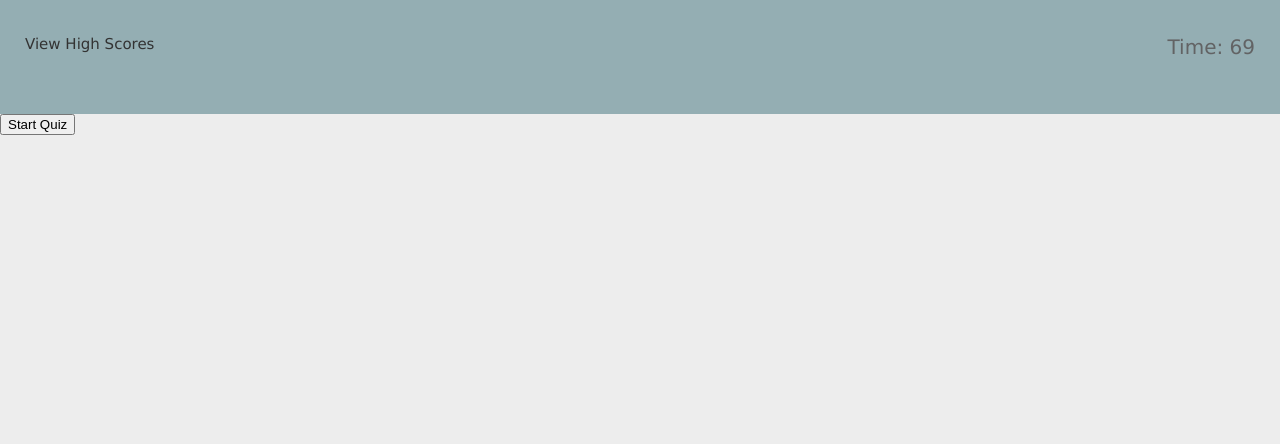
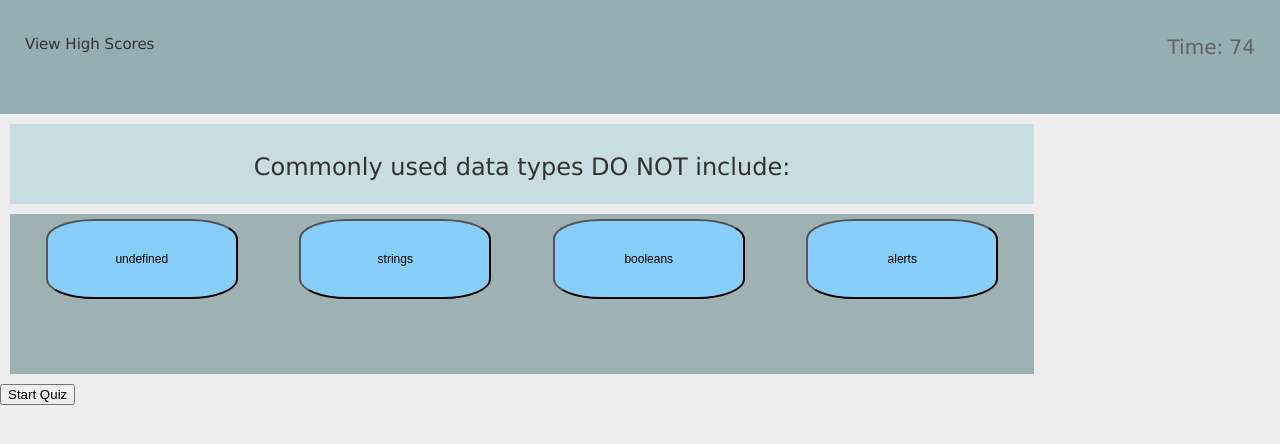
Before and after one commit to HaleyNicole126/Coding-Quiz-Challenge, a plain HTML site: page index.html in a window 1280 px wide. Both pictures are taken after a click on the button "Start Quiz". Drawn offline with Linux system fonts and the light colour scheme.

Commit message:
something is working maybe

```diff
--- a/assets/css/style.css
+++ b/assets/css/style.css
@@ -44,3 +44,36 @@ header p {
 
 
 }
+
+.question-container{
+    margin: 10px;
+    padding: 5px;
+    width: 80vw;
+    height: 10vh;
+    background-color: #c7dddf;
+    font-size: x-large;
+    text-align: center;
+}
+
+.answer-container{
+    display: flex;
+    justify-content: space-around;
+    margin: 10px;
+    padding: 5px;
+    width: 80vw;
+    height: 20vh;
+    background-color: #9eb1b3;
+}
+
+.answer{
+    padding: 10px;
+    width: 15vw;
+    height: 10vh;
+    font-size: larger;
+    background-color: lightskyblue;
+    border-radius: 25%;
+}
+
+.answer:hover{
+    background-color: lightgoldenrodyellow;
+}
--- a/assets/js/script.js
+++ b/assets/js/script.js
@@ -1,75 +1,77 @@
+
 var myQuestions = [
     {
         question: "Commonly used data types DO NOT include:",
         answers: {
-            a: '1. strings',
-            b: '2. booleans',
-            c: '3. alerts',
-            d: '4. numbers'
+            1: 'strings',
+            2: 'booleans',
+            3: 'alerts',
+            4: 'numbers'
         },
-        correctAnswer: 'c'
+        correctAnswer: '3'
     },
     {
         question: "The condition in an if/else statement is enclosed with _________.",
         answers: {
-            a: '1. quotes',
-            b: '2. curly brackets',
-            c: '3. parenthesis',
-            d: '4. square brackets'
+            1: 'quotes',
+            2: 'curly brackets',
+            3: 'parenthesis',
+            4: 'square brackets'
         },
-        correctAnswer: 'c'
+        correctAnswer: '3'
     },
     {
         question: "Arrays in JavaScript can be used to store ________.",
         answers: {
-            a: '1. numbers and strings',
-            b: '2. other arrays',
-            c: '3. booleans',
-            d: '4. all of the above'
+            1: 'numbers and strings',
+            2: 'other arrays',
+            3: 'booleans',
+            4: 'all of the above'
         },
-        correctAnswer: 'd'
+        correctAnswer: '4'
     },
     {
         question: "String values must be enclosed within _______  when being assigned to variables.",
         answers: {
-            a: '1. commas',
-            b: '2. curly brackets',
-            c: '3. quotes',
-            d: '4. parenthesis'
+            1: 'commas',
+            2: 'curly brackets',
+            3: 'quotes',
+            4: 'parenthesis'
         },
-        correctAnswer: 'c'
+        correctAnswer: '3'
     },
     {
         question: "A very useful tool used during development and debugging for printing content to the debugger is:",
         answers: {
-            a: '1. JavaScript',
-            b: '2. terminal/bash',
-            c: '3. for loops',
-            d: '4. console.log'
+            1: 'JavaScript',
+            2: 'terminal/bash',
+            3: 'for loops',
+            4: 'console.log'
         },
-        correctAnswer: 'd'
+        correctAnswer: '4'
     },
 ];
 
-// setInterval(myTimer, 1000);
+// var questionIndex = -1 // not started
+// function nextQuestion() {
+//     document.body.innerHTML = '';
+//     ++questionIndex;
+//         document.write(myQuestions[questionIndex].question + "<br />");
+//             for (var j=0; j < myQuestions[questionIndex].answers.length; j++) {
+//                 document.write("<input type=radio id=myRadio name=radAnswer>" + myQuestions[questionIndex].answers[j] + "<br />");
+//             }
+//         if (questionIndex < (myQuestions.length-1)) {
+//             var nextButton = document.createElement("input");
+//             nextButton.type = "button";
+//             nextButton.value = "Next question";
+//             nextButton.addEventListener('click', nextQuestion);
+//             document.body.appendChild(nextButton);
+//         }
+// };
 
-// function myTimer() {
-//     const d = new Date();
-//     document.getElementById("timer").innerHTML = d.toLocaleTimeString();
-// }
+// nextQuestion();
 
-var counter = 75
-var countdown = function() {
-    console.log(counter);
-    document.getElementById("timer").innerHTML = "Time: " + counter.toLocaleString();
-    counter--;
-    if(counter===0) {
-        console.log("Game Over!");
-        clearInterval(startCountdown);
-    };
-};
 
-var startCountdown = setInterval(countdown, 1000);
 
 var quizContainer = document.getElementById('quiz');
 var resultsContainer = document.getElementById('results');
@@ -77,23 +79,153 @@ var startButton = document.getElementById('start');
 
 var buttonEl = document.querySelector("#start-quiz");
 
-generateQuiz(myQuestions, quizContainer, resultsContainer, startButton)
 
-function generateQuiz(questions, quizContainer, resultsContainer, submitButton) {
+// function for timer
+function startTimer(){
+    var counter = 75
+    var countdown = function() {
+        document.getElementById("timer").innerHTML = "Time: " + counter.toLocaleString();
+        counter--;
+        if(counter===0) {
+            alert("Game Over!");
+            clearInterval(counter);
+        };
+    };
+    var startCountdown = setInterval(countdown, 1000);
+};
 
-    function showQuestions(questions, quizContainer) {
-        // code will go here
+
+var lastQuestion = myQuestions.length - 1;
+
+let runningQuestion = 0;
+
+function renderQuestion(){
+    let q = myQuestions[runningQuestion];
+
+    question.innerHTML = "<p>"+ q.question +"</p>";
+    op1.innerHTML = q.answers[0];
+    op2.innerHTML = q.answers[1];
+    op3.innerHTML = q.answers[2];
+    op4.innerHTML = q.answers[3];
+}
+
+buttonEl.addEventListener("click", startQuiz);
+
+// start quiz
+function startQuiz(){
+    quizContainer.style.display = "block";
+    renderQuestion();
+    // start the timer when the quiz starts
+    startTimer();
+
+}
+
+// check answer
+function checkAnswer(answer){
+    if( answer == myQuestions[runningQuestion].correctAnswer) {
+        answerIsCorrect();
+    }else{
+        // answer is wrong
+        // subtract 10s
+        answerIsWrong();
     }
-
-    function showResults(questions, quizContainer, resultsContainer) {
-        // code will go here
-    }
-
-    // show the questions
-    showQuestions(questions, quizContainer);
-
-    // when user clicks submit, show results
-    startButton.onClick = function(){
-        showResults(questions, quizContainer, resultsContainer);
+    count = 0;
+    if(runningQuestion < lastQuestion){
+        runningQuestion++;
+        renderQuestion();
+    }else{
+        clearInterval(counter);
+        scoreRender();
     }
 }
+
+// answer is correct
+function answerIsCorrect(){
+    document.getElementById("results") = "Correct!";
+}
+
+// answer is Wrong
+function answerIsWrong(){
+    counter -10;
+    document.getElementById("results").innerHTML = "Wrong!";
+}
+
+// function buildIntro(){
+
+// }
+
+// function buildQuiz(){
+//     function iterate(id){
+//         id = 0
+
+//     // getting the questions
+//     var question = document.getElementById("question");
+//     // setting the question text
+//     question.innerHTML = myQuestions[id].question;
+
+//     // getting the answers
+//     var op1 = document.getElementById("op1");
+//     var op2 = document.getElementById("op2");
+//     var op3 = document.getElementById("op3");
+//     var op4 = document.getElementById("op4");
+
+//     // providing answer text
+//     op1.innerText = myQuestions[id].answers[0];
+//     op2.innerText = myQuestions[id].answers[1];
+//     op3.innerText = myQuestions[id].answers[2];
+//     op1.innerText = myQuestions[id].answers[3];
+
+//     }
+// }
+
+// function showResults(){}
+
+// buildQuiz();
+
+
+
+
+// generateQuiz(myQuestions, quizContainer, resultsContainer, startButton)
+
+// function generateQuiz(questions, quizContainer, resultsContainer, submitButton) {
+
+//     function showQuestions(questions, quizContainer) {
+//         // code will go here
+//         var output = [];
+//         var answers;
+
+//         // for each question
+//         for(var i=0; i<questions.length; i++) {
+
+//             // reset the list of answers
+//             answers = [];
+
+//             for (number in questions[i].answers){
+//                 answers.push(
+//                     '<label>'
+//                         + '<input type="button" name="question'+i+'" value="'+number+'">'
+//                         + number + ': '
+//                         + questions[i].answers[number]
+// 				    + '</label>'
+//                 );
+//             }
+//             output.push(
+//                 '<div class="question">' + questions[i].question + '</div>'
+//                 + '<div class="answers">' + answers.join('') + '</div>'
+//             );
+//         }
+//         quizContainer.innerHTML = output.join('');
+//     }
+
+//     // function showResults(questions, quizContainer, resultsContainer) {
+//     //     // code will go here
+//     // }
+
+//     // show the questions
+//     showQuestions(questions, quizContainer);
+
+// //     // when user clicks submit, show results
+// //     startButton.onClick = function(){
+// //         showResults(questions, quizContainer, resultsContainer);
+// //     }
+// }
--- a/index.html
+++ b/index.html
@@ -16,7 +16,15 @@
     </header>
 
     <main>
-        <div id="quiz"></div>
+        <div id="quiz">
+            <p class="question-container" id="question"></p>
+            <div class="answer-container">
+                <button class="answer" onclick="" id="op1"></button>
+                <button class="answer" onclick="" id="op2"></button>
+                <button class="answer" onclick="" id="op3"></button>
+                <button class="answer" onclick="" id="op4"></button>
+            </div>
+        </div>
         <button class="btn" id="start-quiz">Start Quiz</button>
         <div id="results"></div>
     </main>
```
